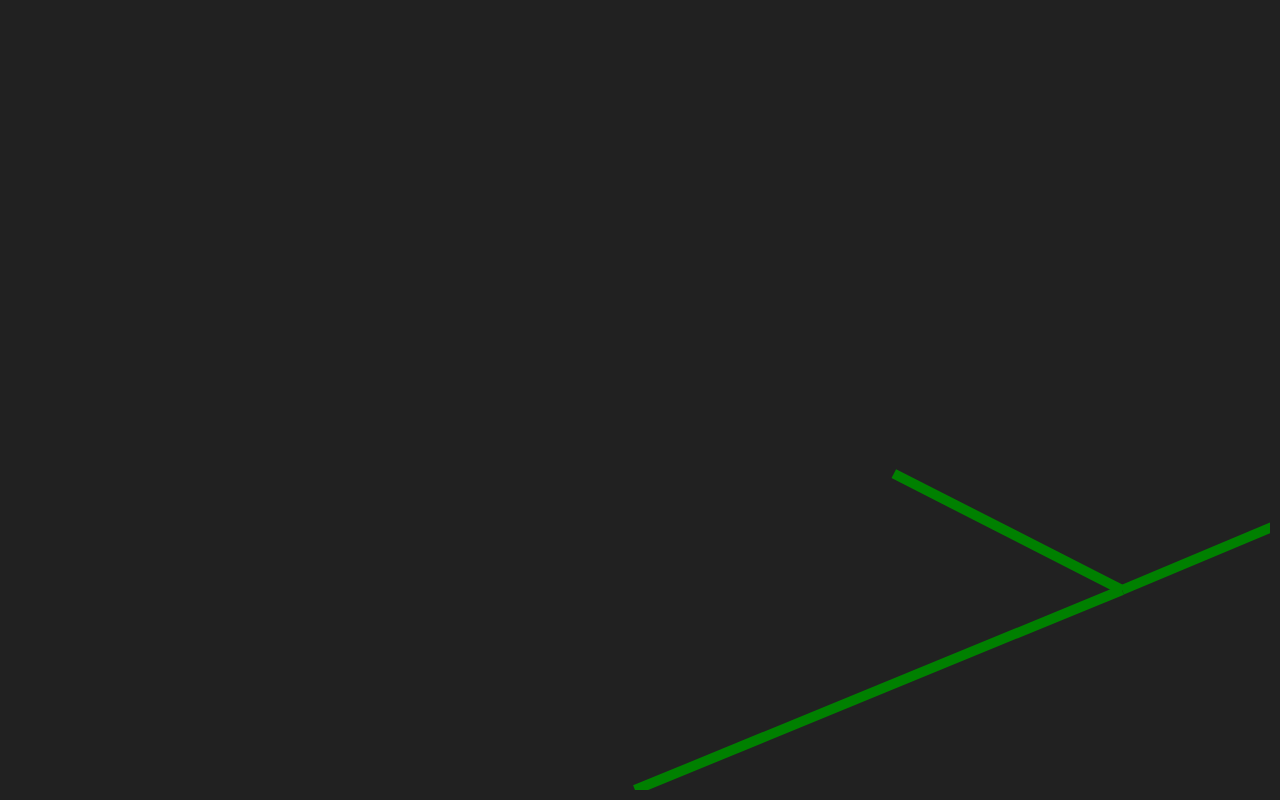
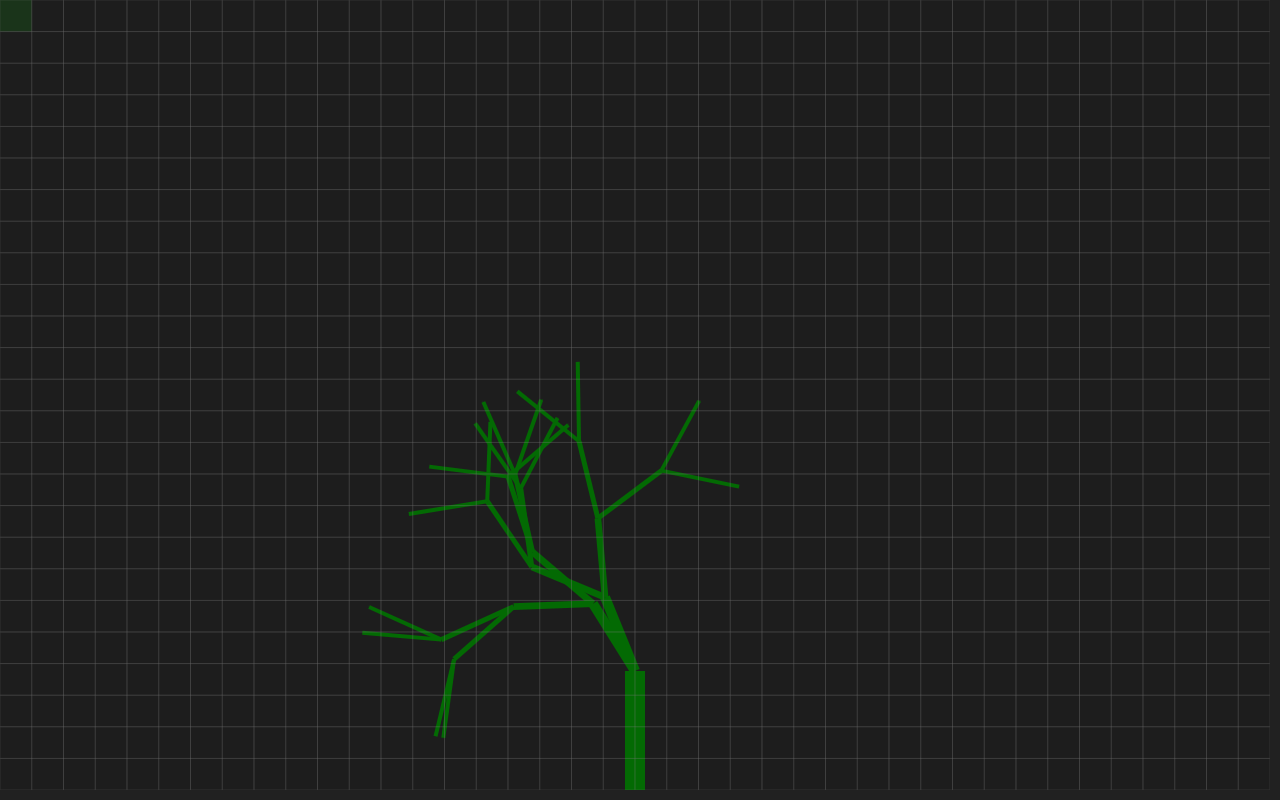
Before and after one commit to EphTron/gmuProject, a plain HTML site: page index.html in a window 1280 px wide. Drawn offline with nearby package versions, Linux system fonts and the light colour scheme.

Commit message:
improved angles

```diff
--- a/index.html
+++ b/index.html
@@ -35,16 +35,14 @@
       var padding = 10
       var w = window.innerWidth - padding;
       var h = window.innerHeight- padding;
-      var rect_count = 500;
+      var rect_count = 1000;
       var grid_data = new Array();
       var rect_opacity = 0.2;
 
-      var branches = 10;
-      var branch_length = 200;
+      var grow_time = 1000;
+      var max_angle = 4*Math.PI/5;
+      var branch_length = w / 16;
       var branch_queue = new Array();
-      var sub_branch = 4;
-      var max_sub_angle = 3*Math.PI/4 ;
-      var max_size = 8 ;
       var plant_data = new Array();
       var branch_count = 0;
       var plantContainer = d3.select("#gmuPlant")
@@ -55,8 +53,8 @@
       init_plant();
       grow_plant();
 
-      //init_grid(rect_count);
-      //draw_grid();
+      init_grid(rect_count);
+      draw_grid();
 
       function init_grid(r_count){
         var _cols = Math.round(Math.sqrt(r_count * (w/h)));
@@ -78,7 +76,6 @@
             idx++;
           }
         }
-        //alert(idx-1);
       }
 
       function draw_grid(){
@@ -108,6 +105,8 @@
                           .duration(30)
                           .attr("fill","green")
                           .attr("fill-opacity", rect_opacity);
+            d.touched++;
+            console.log(d.touched)
           })
           .on("mouseout",  function(d,i) {
             gridContainer.select("#r"+parseInt(d.id))
@@ -125,22 +124,19 @@
           })
       }
 
-      function get_random_num(){
-        return Math.floor(Math.random()*1000) - 500;
-      }
+      function init_plant(){
+        var _omega =   -Math.PI/2;//max_angle * Math.random() + (max_angle/2) ;
+        var _start = {"x":w/2, "y":h};
+        var _end = { "x": _start.x + 1.5* branch_length * Math.cos(_omega), "y": _start.y + 1.5* branch_length * Math.sin(_omega)};
 
-      function init_plant(){
         var _root = new Array();
-        // to do : create new point with the help of an angle
-        //var _omega = -25 * Math.PI / 180; length * Math.cos(acc.state.theta)
-        var _start = {"x":w/2, "y":h};
-        var _end = { "x": _start.x + get_random_num(), "y": _start.y - branch_length};
         _root.push(_start);
         _root.push(_end);
 
         plant_data[0] = new Object();
         plant_data[0]["id"] = 0;
         plant_data[0]["branch"] = _root;
+        plant_data[0]["angle"] = _omega;
         plant_data[0]["generation"] = 0;
         plant_data[0]["children"] = [1,2];
         plant_data[0]["parent"] = -1;
@@ -153,51 +149,27 @@
         for (i in object.children){
           child = object.children[i];
           plant_data[child] = new Object();
+
+          var _old_end = plant_data[object.id].branch[1];
+          var _old_omega = plant_data[object.id].angle;
+          var _omega = _old_omega + Math.random() * max_angle - (max_angle / 2);
+          var _start = { "x": _old_end.x,
+                         "y": _old_end.y};
+          var _end = { "x": _start.x + branch_length * Math.cos(_omega),
+                       "y": _start.y + branch_length * Math.sin(_omega)};
+          var _branch = new Array();
+          _branch.push(_start);
+          _branch.push(_end);
+
           plant_data[child]["id"] = child;
-          plant_data[child]["branch"] = new_branch(object.id);
+          plant_data[child]["branch"] = _branch;
+          plant_data[child]["angle"] = _omega;
           plant_data[child]["generation"] = object.generation +1;
           plant_data[child]["children"] = [child*2+1,child*2+2];
           plant_data[child]["parent"] = object.id;
           branch_count++;
 
           branch_queue.push(child);
-        }
-      }
-
-      function new_branch(idx){
-        var _branch = new Array();
-        var old_end = plant_data[idx].branch[1];
-        var _start = { "x": old_end.x, "y": old_end.y};
-        var _end = { "x": _start.x + get_random_num(), "y": _start.y - branch_length};
-        _branch.push(_start);
-        _branch.push(_end);
-
-        return _branch;
-      }
-
-      function draw_plant(){
-        for (var i = 0; i < branch_count; i++){
-          var lineFunction = d3.svg.line()
-            .x(function(d) { return d.x; })
-            .y(function(d) { return d.y; })
-            .interpolate("basis");
-
-          var plantGraph = plantContainer.append("path")
-            .attr("d", lineFunction(plant_data[i].branch))
-            .attr("id", "p"+plant_data[i].id)
-            .attr("stroke", "green")
-            .attr("stroke-width", 10)
-            .attr("fill", "none");
-
-          var plant_length = plantGraph.node().getTotalLength();
-
-          plantGraph.attr("stroke-dasharray", plant_length + " " + plant_length)
-            .attr("stroke-dashoffset", plant_length)
-            .transition()
-              .delay(plant_data[i].generation * 3000)
-              .duration(3000)
-              .ease("basis")
-              .attr("stroke-dashoffset", 0);
         }
       }
 
@@ -214,7 +186,7 @@
             .attr("d", lineFunction(plant_data[idx].branch))
             .attr("id", "p"+plant_data[idx].id)
             .attr("stroke", "green")
-            .attr("stroke-width", 10)
+            .attr("stroke-width", 10 / ((plant_data[idx].generation) + 1) * 2)
             .attr("fill", "none");
 
           var plant_length = plantGraph.node().getTotalLength();
@@ -223,13 +195,15 @@
             .attr("stroke-dashoffset", plant_length)
             .transition()
               //.delay(plant_data[idx].generation * 3000)
-              .duration(3000 + get_random_num())
+              .duration(grow_time)
               .ease("basis")
               .attr("stroke-dashoffset", 0);
         }
       }
 
       function grow_plant(){
+
+
         draw_branches([0])
           var grow = setInterval(function(){
             var _l = branch_queue.length;
@@ -239,19 +213,13 @@
               create_branches(plant_data[idx]); //create children of last branch
 
               draw_branches(plant_data[idx].children); // draw children of last branch
-              console.log(branch_count);
-              if (branch_count > 100){
+              if (branch_count > 300){
                 window.clearInterval(grow);
-                console.log(plant_data);
                 break;
               }
             }
 
-          }, 3000);
-        // console.log(plant_data)
-
-        //}
-        //draw_plant();
+          }, grow_time)
 
       }
 
```
